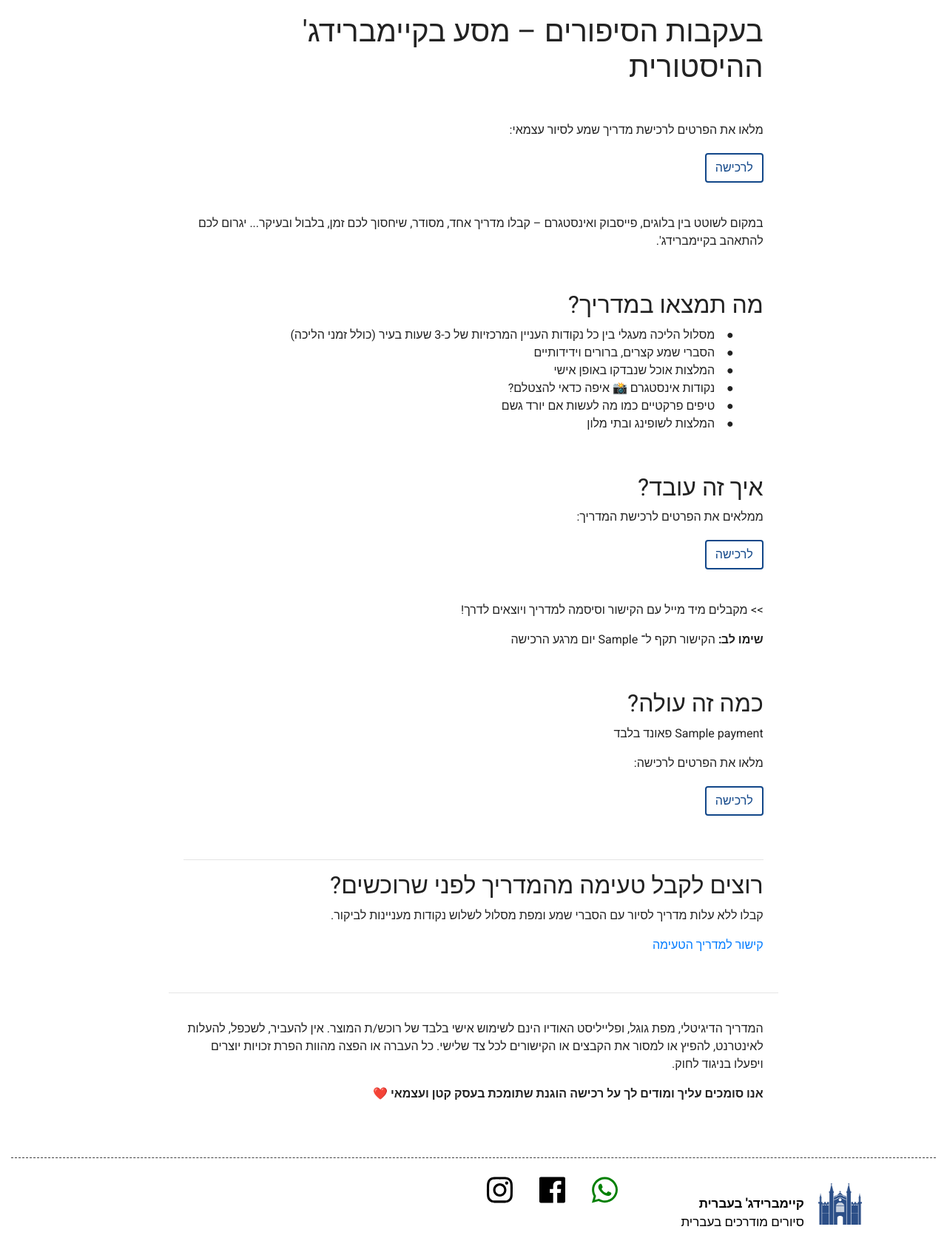
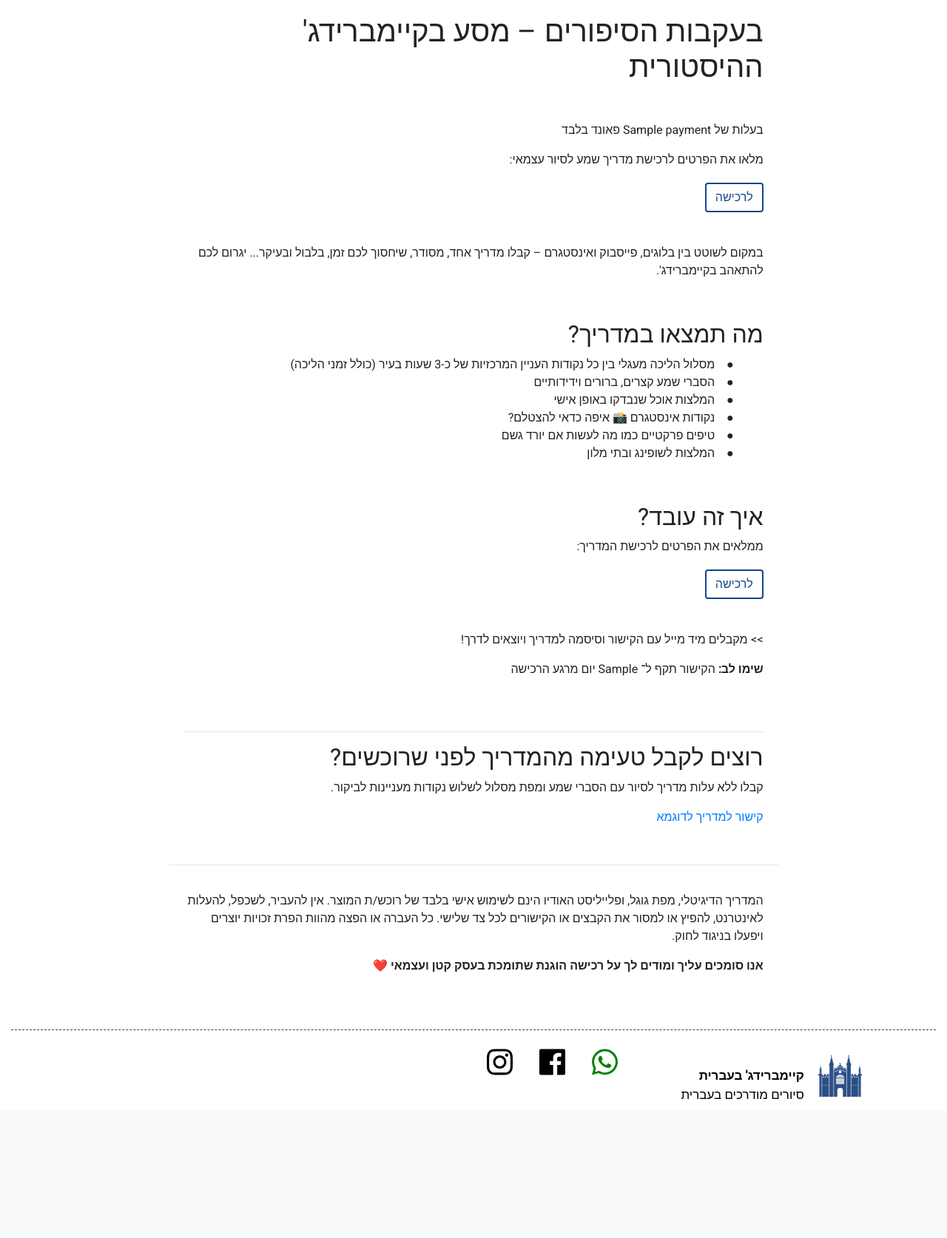
Before and after one commit to ngati77/tours, a Django app: template templates/tour/indtour.html in a window 1280 px wide. Shown: the part 80-1754 px from the top of the page at 74% size. After the commit the page ends 1566 px from the top, so only its background shows below. Run offline with Django 3.2, Linux system fonts and the light colour scheme; the template is opened without the code that fills it: most values are stand-ins (such as "Sample title", 1, 10 or a date in 2020); some libraries are stand-ins or nearby versions.

Commit message:
Remove extra form from page indtour

```diff
--- a/templates/tour/indtour.html
+++ b/templates/tour/indtour.html
@@ -18,7 +18,9 @@
 
         <h1>בעקבות הסיפורים – מסע בקיימברידג' ההיסטורית</h1>
                 </div>
+
     <div class="card-body">
+            <p>בעלות של {{payment}} פאונד בלבד</p>
         <p>מלאו את הפרטים לרכישת מדריך שמע לסיור עצמאי:</p>
         <form action="{% url 'tour:pdf_guide' 'indtour'  %}" method="post" >
                 {% csrf_token %}
@@ -72,23 +74,6 @@
         <p>&gt;&gt; מקבלים מיד מייל עם הקישור וסיסמה למדריך ויוצאים לדרך!</p>
         <p><strong>שימו לב:</strong> הקישור תקף ל־ {{last_day}} יום מרגע הרכישה</p>
     </div>
-
-    <div class="card-body">
-        <h2>כמה זה עולה?</h2>
-        <p>{{payment}} פאונד בלבד</p>
-        <p>מלאו את הפרטים לרכישה:</p>
-        <form action="{% url 'tour:pdf_guide' 'indtour'  %}" method="post" >
-                {% csrf_token %}
-
-                <table >
-                {{ form.as_p }}
-                </table>
-
-
-                <button type="submit" class="save btn btn-tour">לרכישה</button>
-                </form>
-        <!--<div class="image-placeholder">[תמונה עם סימן שאלה]</div>-->
-    </div>
 </div>
 <div class="col-sm-12 col-md-10 col-lg-8 order-0 order-md-1">
         <div class="card-body">
@@ -97,7 +82,7 @@
 
         <h2>רוצים לקבל טעימה מהמדריך לפני שרוכשים?</h2>
         <p>קבלו  ללא עלות מדריך לסיור עם הסברי שמע ומפת מסלול לשלוש נקודות מעניינות לביקור.</p>
-        <p><a href="{% url 'tour:tour_details' 'indtour_free'  %}">קישור למדריך הטעימה</a></p>
+        <p><a href="{% url 'tour:tour_details' 'indtour_free'  %}">קישור למדריך לדוגמא</a></p>
 
     </div>
     <hr>
```
